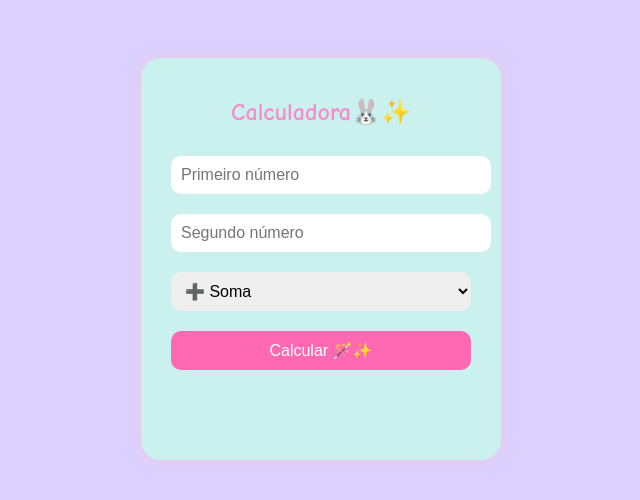
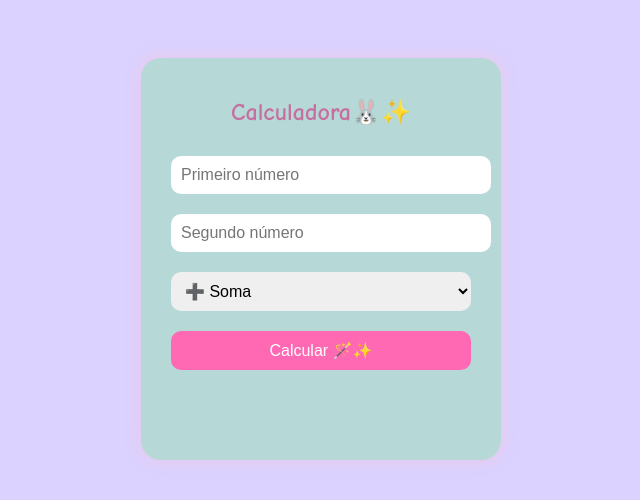
Before and after one commit to loohxy/Calculadora, a plain HTML site: page index.html in a window 1280 px wide. Shown: the whole page, without its empty margins (319-959 px from the left). Drawn offline with Linux system fonts and the light colour scheme.

Commit message:
Update style.css
mudando algumas cores

```diff
--- a/style.css
+++ b/style.css
@@ -8,7 +8,7 @@ body {
 }
 
 .calculadora {
-    background: #cbf1ee;
+    background: #B6D8D6;
     padding: 20px 30px;
     border-radius: 20px;
     box-shadow: 0 0 15px rgba(255, 192, 203, 0.5);
@@ -17,7 +17,7 @@ body {
 }
 
 .calculadora h2 {
-    color: #f78cca;
+    color: #C570A1;
     margin-bottom: 20px;
 }
 
```
